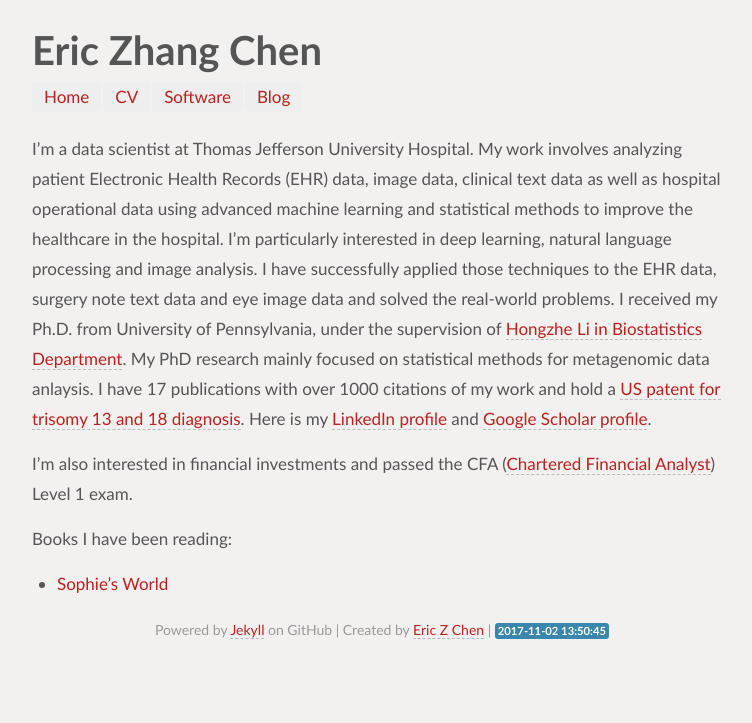
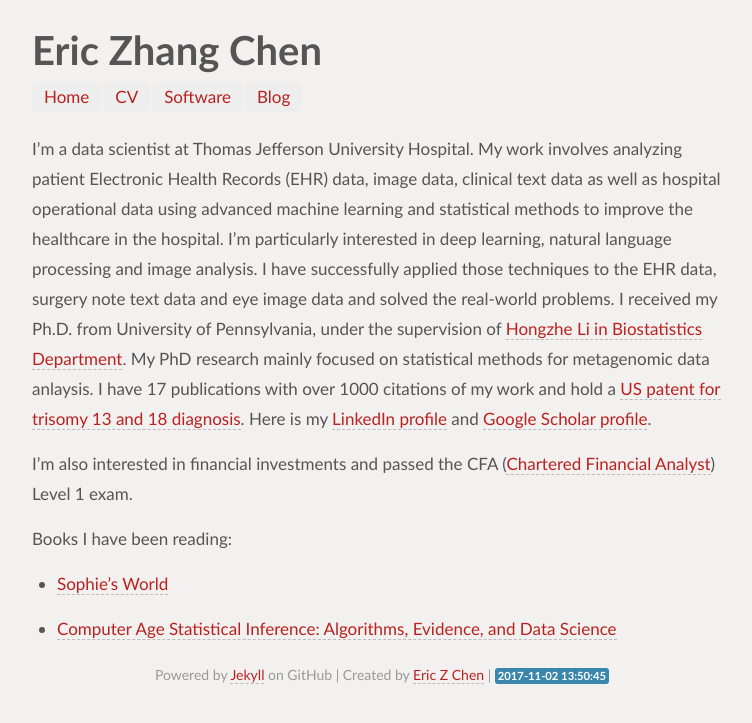
Before and after one commit to chvlyl/chvlyl.github.io, a Jekyll site: the page built from index.md, in a window 1280 px wide. Shown: the top 723 px of the page, without its empty margins (258-1010 px from the left). Built offline with Jekyll 4.4.1, drawn with Linux system fonts in a browser that asks for light colours.

Commit message:
update books

```diff
--- a/index.md
+++ b/index.md
@@ -13,6 +13,8 @@ Books I have been reading:
 
 * [Sophie's World](https://www.amazon.com/Sophies-World-History-Philosophy-Classics/dp/0374530718)
 
+* [Computer Age Statistical Inference: Algorithms, Evidence, and Data Science](https://www.amazon.com/Computer-Age-Statistical-Inference-Mathematical/dp/1107149894)
+
 <!---
 <img style="float:left" width="40%" height="40%" src="/image/Certificates/Big_Data_UC-CLT9CTCF.jpg">
 <img  width="40%" height="40%" src="/image/Certificates/Big_Data_Hadoop_UC-OPLR5Z3I.jpg">
```
